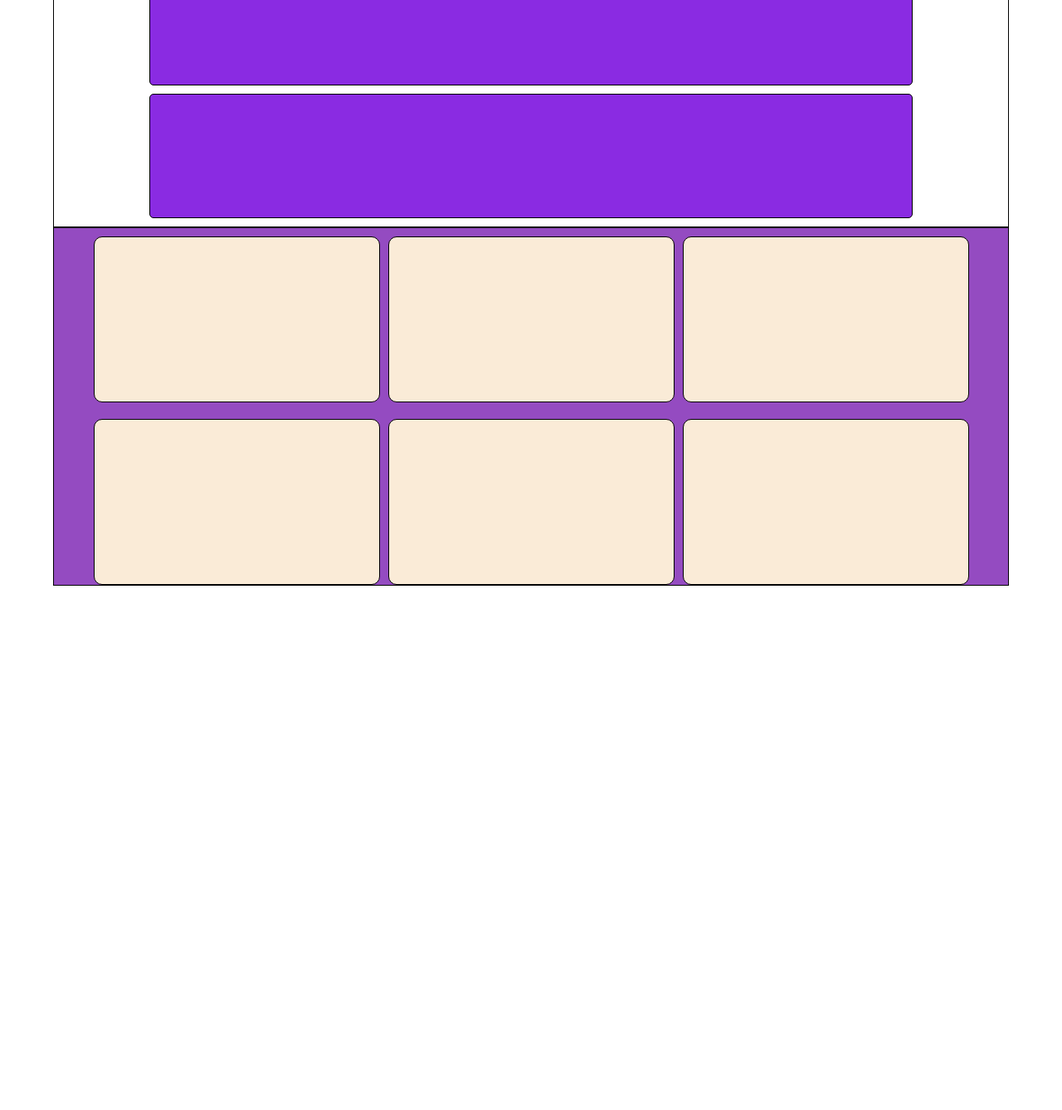
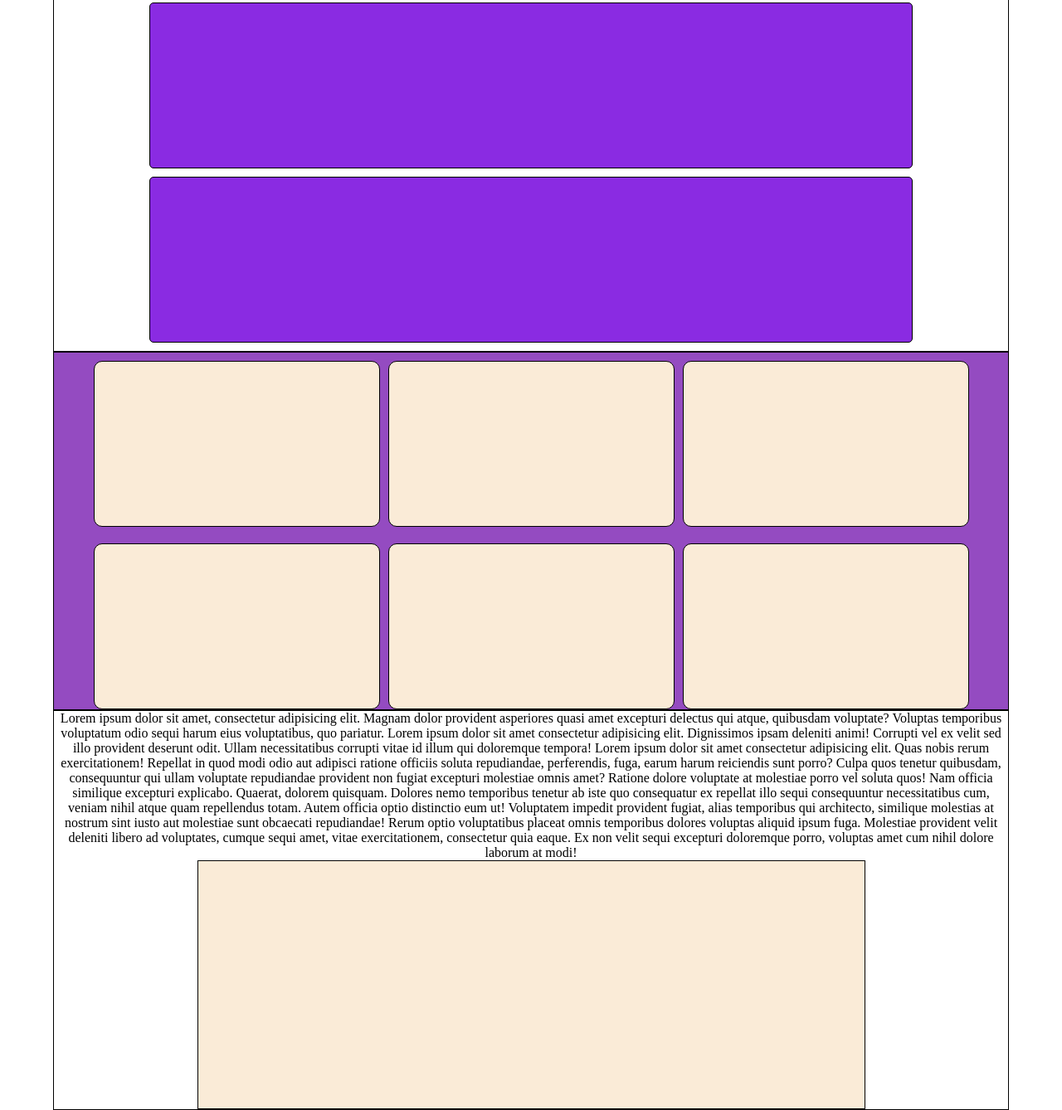
Before and after one commit to palmuccivalerio/-htmlcss-responsive-layout, a plain HTML site: page index.html in a window 1280 px wide. Shown: the part 1367-2705 px from the top of the page at 83% size. Before the commit the page ends 2073 px from the top, so only its background shows below. Drawn offline with Linux system fonts and the light colour scheme.

Commit message:
add:aboutsection

```diff
--- a/css/style.css
+++ b/css/style.css
@@ -118,8 +118,8 @@
 /* inizio  expertcommit */
 
 .cardcommit {
-  width: 30%;
-  min-height: 150px;
+  width: 80%;
+  min-height: 200px;
   border: 1px black solid;
   background-color: blueviolet;
   border-radius: 5px;
@@ -171,4 +171,19 @@
     width: calc(60% / 2);
   }
 }
-/* inizio workingssection */
+/* fine workingssection */
+/* inizio about section */
+.abautus-paragraf{
+    width:70% ;
+    min-height: fit-content;
+    text-align: center;
+
+}
+.card-paragraf{
+    width: 70%;
+    min-height: 300px;
+    background-color: antiquewhite;
+    border: 1px solid black;
+}
+
+/* fine about section */
--- a/index.html
+++ b/index.html
@@ -73,6 +73,27 @@
 
         </section>
         <!-- FINE SEZIONE WORKING CARD -->
+        <!-- INIZIO ABOUT SECTION -->
+        <section class="about-section">
+            <div class="main-container  flex colum alingcenter">
+                <div class="abautus-paragra titlecenter">
+                    Lorem ipsum dolor sit amet, consectetur adipisicing elit. Magnam dolor provident asperiores quasi amet excepturi delectus qui atque, quibusdam voluptate? Voluptas temporibus voluptatum odio sequi harum eius voluptatibus, quo pariatur.
+                    Lorem ipsum dolor sit amet consectetur adipisicing elit. Dignissimos ipsam deleniti animi! Corrupti vel ex velit sed illo provident deserunt odit. Ullam necessitatibus corrupti vitae id illum qui doloremque tempora!
+                    Lorem ipsum dolor sit amet consectetur adipisicing elit. Quas nobis rerum exercitationem! Repellat in quod modi odio aut adipisci ratione officiis soluta repudiandae, perferendis, fuga, earum harum reiciendis sunt porro?
+                    Culpa quos tenetur quibusdam, consequuntur qui ullam voluptate repudiandae provident non fugiat excepturi molestiae omnis amet? Ratione dolore voluptate at molestiae porro vel soluta quos! Nam officia similique excepturi explicabo.
+                    Quaerat, dolorem quisquam. Dolores nemo temporibus tenetur ab iste quo consequatur ex repellat illo sequi consequuntur necessitatibus cum, veniam nihil atque quam repellendus totam. Autem officia optio distinctio eum ut!
+                    Voluptatem impedit provident fugiat, alias temporibus qui architecto, similique molestias at nostrum sint iusto aut molestiae sunt obcaecati repudiandae! Rerum optio voluptatibus placeat omnis temporibus dolores voluptas aliquid ipsum fuga.
+                    Molestiae provident velit deleniti libero ad voluptates, cumque sequi amet, vitae exercitationem, consectetur quia eaque. Ex non velit sequi excepturi doloremque porro, voluptas amet cum nihil dolore laborum at modi!
+
+                </div>
+                <div class="card-paragraf">
+
+
+
+                </div>
+            </div>
+
+        </section>
 
     </main>
   </body>
```
